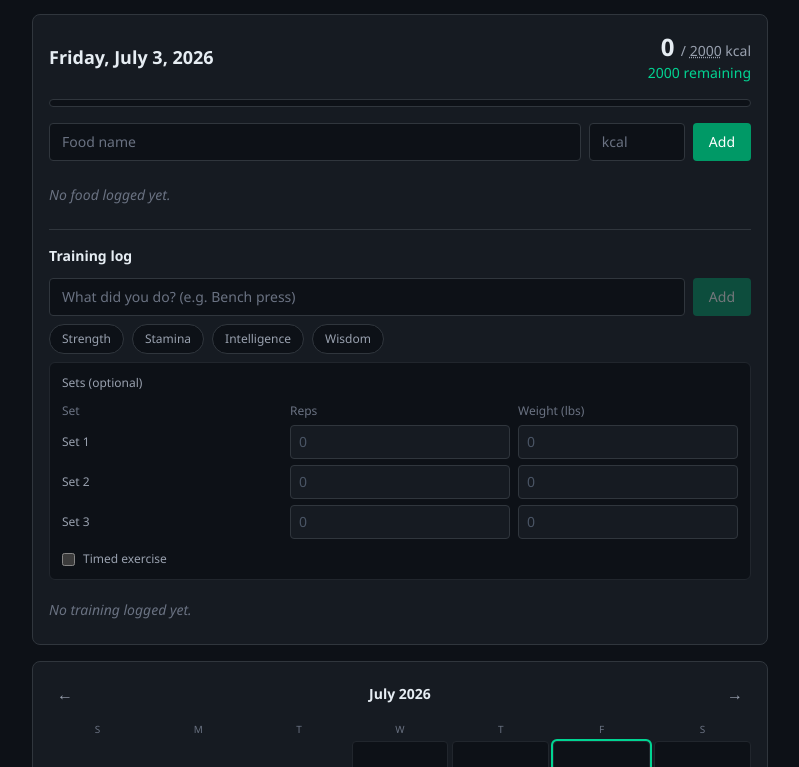
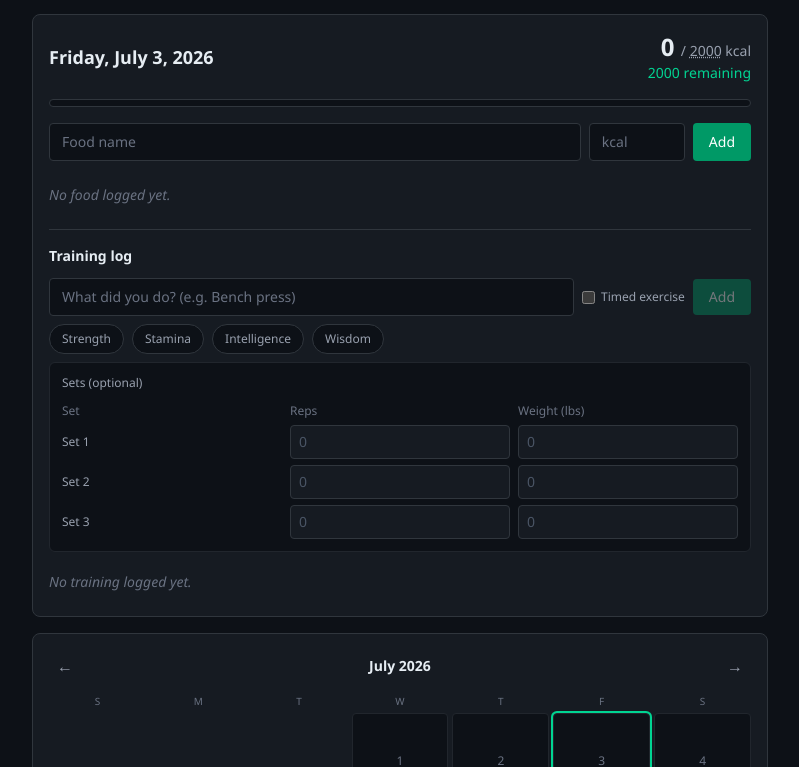
Before and after one commit to ryanbarela-stack/nomzilla, a React (Vite) app: page / in a window 1280 px wide. Shown: the part 557-1324 px from the top of the page, without its empty margins (240-1039 px from the left). Built offline with nearby package versions, Linux system fonts and the light colour scheme.

Commit message:
Move Timed exercise checkbox next to Training log input
Puts the "Timed exercise" toggle beside the description input/Add
button instead of buried in the sets card, and makes the Sets grid and
duration field mutually exclusive so checking it swaps the sets grid
for just the duration input.

```diff
--- a/src/components/DayPanel.tsx
+++ b/src/components/DayPanel.tsx
@@ -232,7 +232,7 @@ export function DayPanel({
         <h3 className="text-sm font-semibold text-[#e6edf3]">Training log</h3>
 
         <form onSubmit={handleHabitSubmit} className="flex flex-col gap-2">
-          <div className="flex gap-2 flex-wrap">
+          <div className="flex gap-2 flex-wrap items-center">
             <input
               type="text"
               placeholder="What did you do? (e.g. Bench press)"
@@ -240,6 +240,15 @@ export function DayPanel({
               onChange={(e) => setHabitDescription(e.target.value)}
               className="flex-1 min-w-[160px] bg-[#0d1117] border border-[#30363d] rounded px-3 py-2 text-sm text-[#e6edf3] placeholder:text-gray-500 focus:outline-none focus:border-emerald-500"
             />
+            <label className="flex items-center gap-1.5 text-xs text-gray-400 cursor-pointer whitespace-nowrap shrink-0">
+              <input
+                type="checkbox"
+                checked={isTimed}
+                onChange={(e) => setIsTimed(e.target.checked)}
+                className="accent-emerald-500"
+              />
+              Timed exercise
+            </label>
             <button
               type="submit"
               disabled={!habitDescription.trim() || !habitAttributeId}
@@ -286,6 +295,24 @@ export function DayPanel({
             </div>
           )}
 
+          {isTimed ? (
+            <div className="bg-[#0d1117] border border-[#21262d] rounded-md p-3 flex flex-col gap-2">
+              <div className="text-xs font-medium text-gray-400">Duration</div>
+              <div className="relative">
+                <input
+                  type="number"
+                  placeholder="0"
+                  value={durationMinutes}
+                  onChange={(e) => setDurationMinutes(e.target.value)}
+                  min={0}
+                  className="w-full bg-[#161b22] border border-[#30363d] rounded px-2 py-1.5 pr-10 text-sm text-[#e6edf3] placeholder:text-gray-600 focus:outline-none focus:border-emerald-500"
+                />
+                <span className="absolute right-2.5 top-1/2 -translate-y-1/2 text-xs text-gray-500 pointer-events-none">
+                  min
+                </span>
+              </div>
+            </div>
+          ) : (
             <div className="bg-[#0d1117] border border-[#21262d] rounded-md p-3 flex flex-col gap-3">
               <div className="text-xs font-medium text-gray-400">Sets (optional)</div>
 
@@ -315,33 +342,8 @@ export function DayPanel({
                   </Fragment>
                 ))}
               </div>
-
-            <label className="flex items-center gap-2 text-xs text-gray-400 cursor-pointer">
-              <input
-                type="checkbox"
-                checked={isTimed}
-                onChange={(e) => setIsTimed(e.target.checked)}
-                className="accent-emerald-500"
-              />
-              Timed exercise
-            </label>
-
-            {isTimed && (
-              <div className="relative">
-                <input
-                  type="number"
-                  placeholder="0"
-                  value={durationMinutes}
-                  onChange={(e) => setDurationMinutes(e.target.value)}
-                  min={0}
-                  className="w-full bg-[#161b22] border border-[#30363d] rounded px-2 py-1.5 pr-10 text-sm text-[#e6edf3] placeholder:text-gray-600 focus:outline-none focus:border-emerald-500"
-                />
-                <span className="absolute right-2.5 top-1/2 -translate-y-1/2 text-xs text-gray-500 pointer-events-none">
-                  min
-                </span>
             </div>
           )}
-          </div>
         </form>
 
         <ul className="flex flex-col gap-1 max-h-64 overflow-y-auto">
```
Lines whose indentation alone changed are shown as unchanged.
